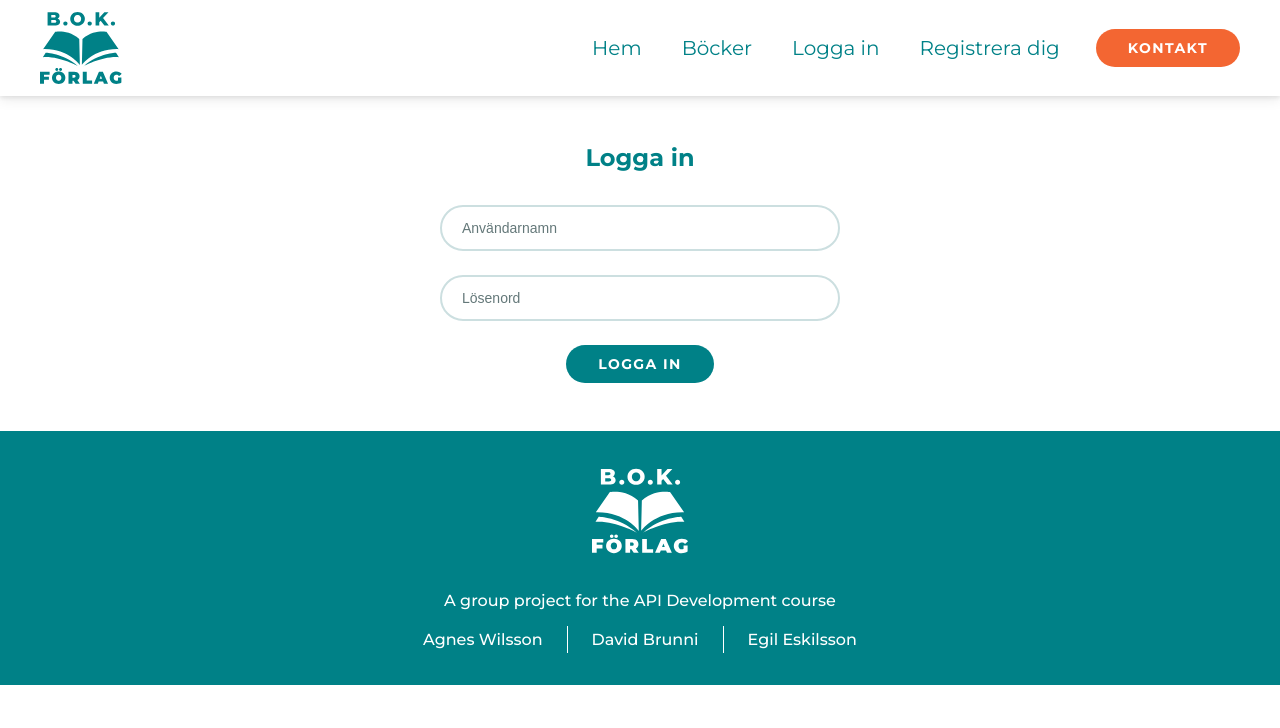
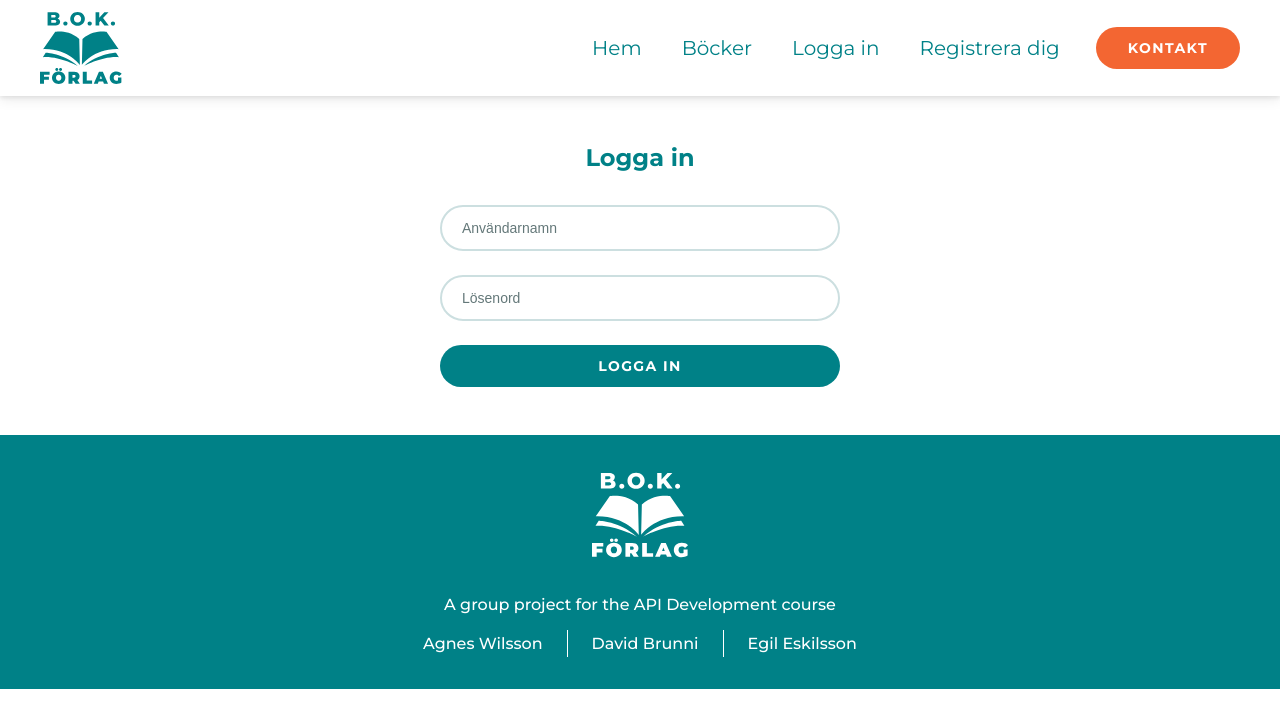
Before and after one commit to bluemountain3d/book-app-api-assignment-live, a Vue app in the folder client/: page /login in a window 1280 px wide. Shown: the top 728 px of the page. Built offline with nearby package versions, Linux system fonts and the light colour scheme; no server answers.

Commit message:
feat(components): utöka ButtonComponent-funktionalitet
- Lagt till widthClass-prop för flexiblare breddhantering
- Implementerat full och auto breddklasser
- Förbättrat box-sizing för konsekvent layout
- Justerat padding och styling

```diff
--- a/client/src/components/ButtonComponent.vue
+++ b/client/src/components/ButtonComponent.vue
@@ -24,6 +24,10 @@ const props = defineProps({
   disabled: {
     type: Boolean,
     default: false
+  },
+  widthClass: {
+    type: String,
+    default: "auto"
   }
 });
 
@@ -47,7 +51,7 @@ const handleClick = (event) => {
   <RouterLink
     v-if="to"
     :to="to"
-    :class="['CTA-button', typeOfBtn, { 'disabled': disabled }]"
+    :class="['CTA-button', typeOfBtn, widthClass, { 'disabled': disabled }]"
     :tabindex="disabled ? -1 : 0"
   >
     <span>{{ label }}</span>
@@ -57,7 +61,7 @@ const handleClick = (event) => {
     v-else
     :type="type"
     @click="handleClick"
-    :class="['CTA-button', typeOfBtn, { 'disabled': disabled }]"
+    :class="['CTA-button', typeOfBtn, widthClass, { 'disabled': disabled }]"
     :disabled="disabled"
   >
     <span>{{ label }}</span>
@@ -71,7 +75,8 @@ button {
 
 .CTA-button {
   cursor: pointer;
-  padding: 0.75rem 2rem;
+  box-sizing: border-box;
+  padding: .875rem 2rem;
   background-color: var(--color-accent);
   border-radius: 100px;
 
@@ -87,6 +92,7 @@ button {
   text-transform: uppercase;
   text-decoration: none;
   text-align: center;
+  width: fit-content;
 
   transition: color .2s ease, background-color .2s ease;
 
@@ -114,4 +120,12 @@ button {
     background-color: var(--color-primary-shade);
   }
 }
+
+// Width Classes
+.full {
+  width: 100%;
+}
+.auto {
+  width: auto;
+}
 </style>
```
